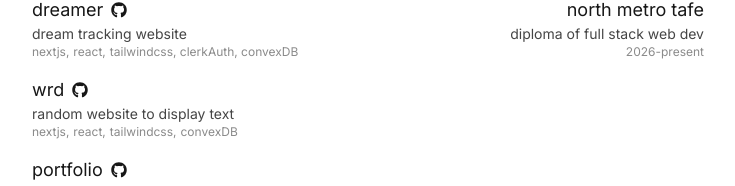
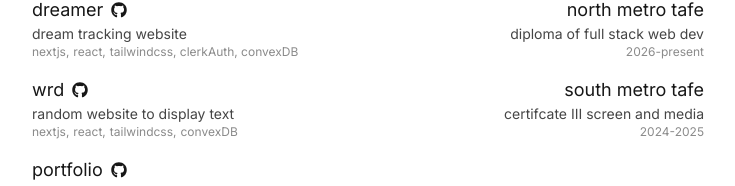
Before and after one commit to 2concrete/portfolio, a Next.js app: page / in a window 1280 px wide. Shown: the part 530-716 px from the top of the page, without its empty margins (272-1007 px from the left). Built offline with nearby package versions, Linux system fonts and the light colour scheme; no server answers.

Commit message:
added certificate of screen and media

```diff
--- a/app/components/Education.tsx
+++ b/app/components/Education.tsx
@@ -15,6 +15,11 @@ const Education = () => {
           <p className="text-sm opacity-80">diploma of full stack web dev</p>
           <p className="text-xs opacity-50">2026-present</p>
         </span>
+        <span>
+          <p className="text-lg">south metro tafe</p>
+          <p className="text-sm opacity-80">certifcate III screen and media</p>
+          <p className="text-xs opacity-50">2024-2025</p>
+        </span>
       </div>
     </div>
   );
```
Also changed, not shown: 1 other file (tests, documents, lock files or other folders).
